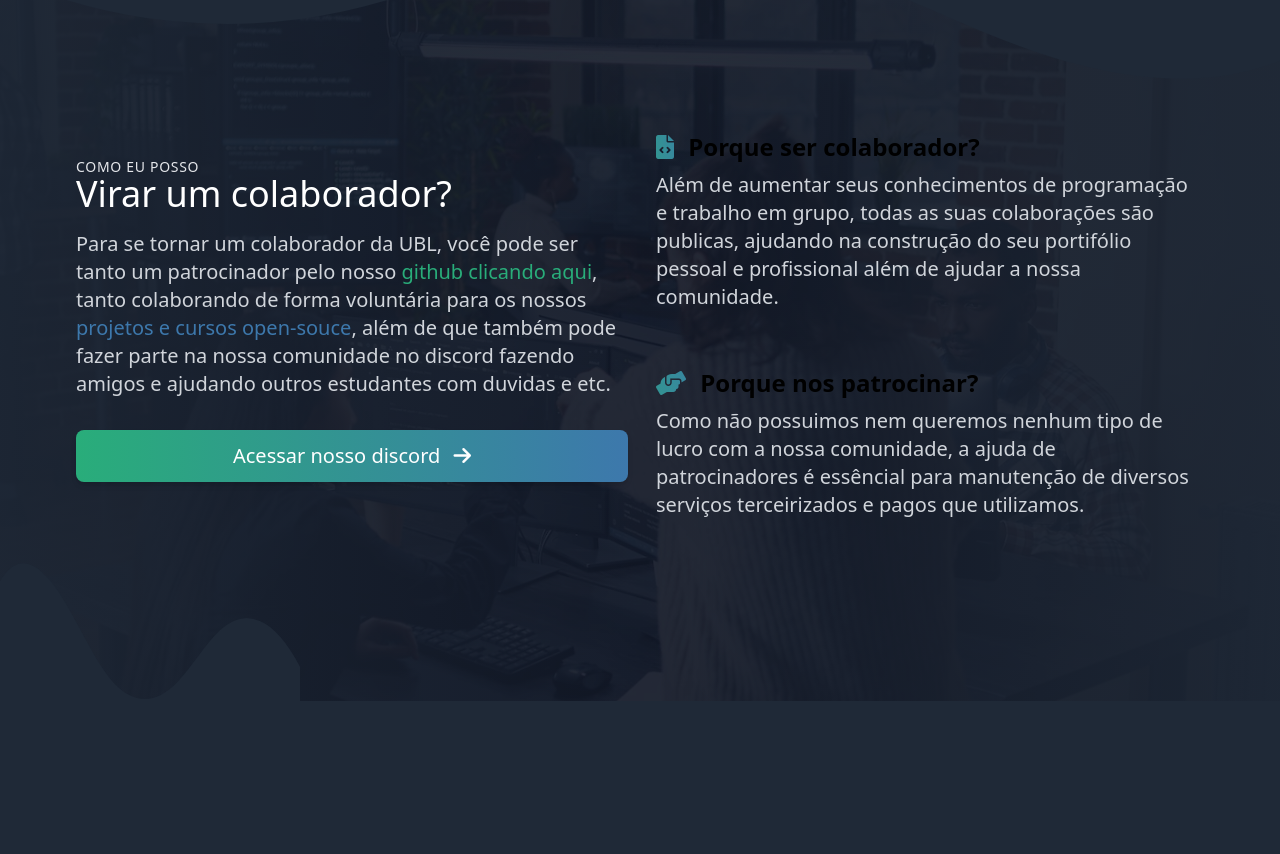
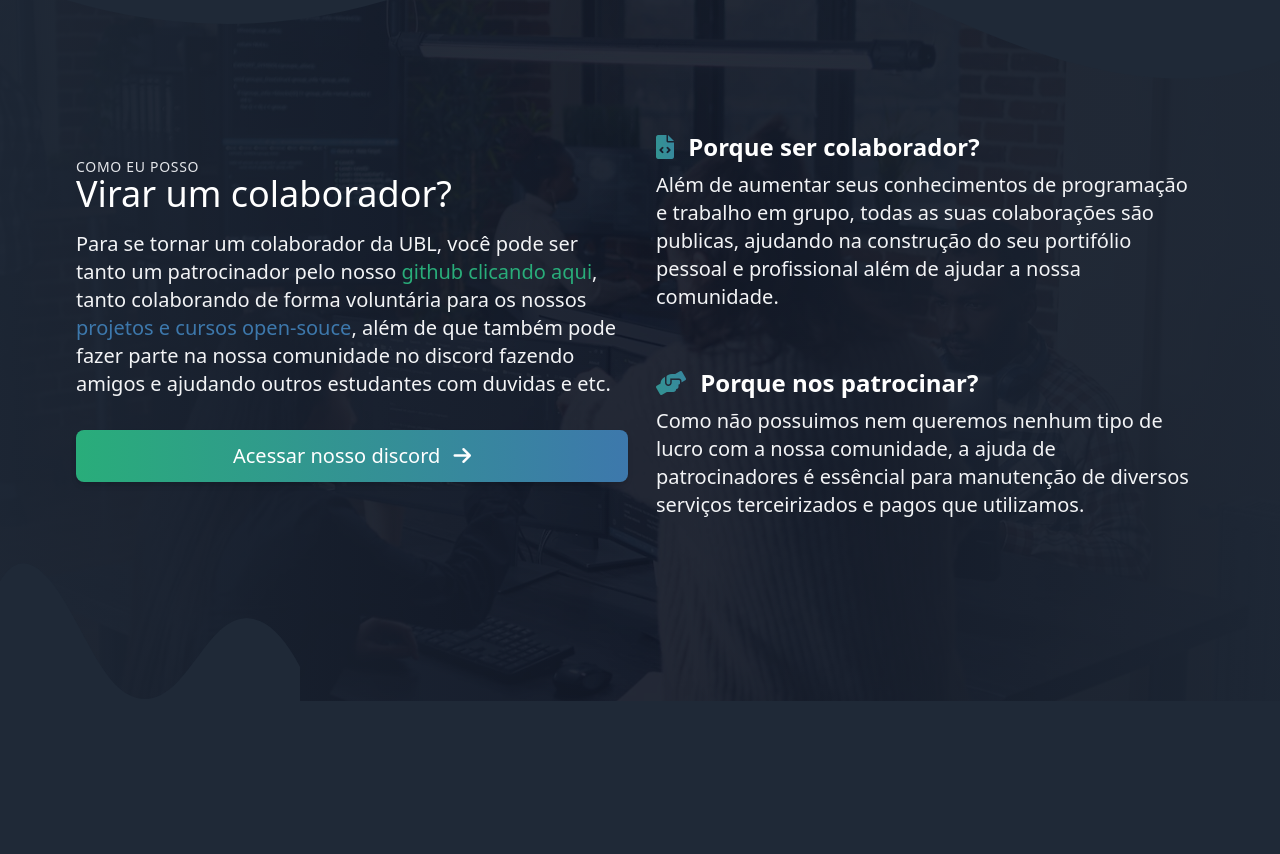
Before and after one commit to Universidade-Livre/universidade-livre.github.io, a website: page docs/index.html in a window 1280 px wide. Shown: the part 1620-2474 px from the top of the page. Drawn offline with Linux system fonts and the light colour scheme.

Commit message:
ajuste no cursor e melhoria na visibility dos textos finais

```diff
--- a/docs/css/custom.css
+++ b/docs/css/custom.css
@@ -54,6 +54,10 @@ html,body{
     background:rgba(61, 120, 172);
 }
 
+.cursor-pointer {
+  cursor: pointer;
+}
+
 .ubl-bg-green {
     background:rgba(41, 173, 122)
 }
--- a/docs/index.html
+++ b/docs/index.html
@@ -129,7 +129,7 @@
                   class=" text-white ubl-bg-green border-0  text-center px-4 sm:px-9 py-2  focus:outline-none font-semibold rounded text-lg"><i
                     class="fa-solid fa-glasses mt-1 mr-2"></i> Sobre nós</a>
                 <a onclick="window.location.href =`https://github.com/Universidade-Livre`"
-                  class="ml-4  text-white ubl-bg-blue px-6 sm:px-9 text-center border-0 py-2 focus:outline-none font-semibold rounded text-lg"><i
+                  class="ml-4  text-white cursor-pointer ubl-bg-blue px-6 sm:px-9 text-center border-0 py-2 focus:outline-none font-semibold rounded text-lg"><i
                     class="fa-brands fa-github mt-1 mr-2"></i> Github</a>
               </div>
             </div>
@@ -272,7 +272,7 @@
 
                       Virar um colaborador?
                     </h2>
-                    <p class="mb-8 font-thin text-xl text-gray-300 ">
+                    <p class="mb-8 font-thin text-xl text-gray-100 ">
                       Para se tornar um colaborador da UBL, você pode ser tanto um patrocinador pelo nosso <a
                         class="ubl-text-green" href="https://github.com/sponsors/Universidade-Livre">github clicando
                         aqui</a>, tanto colaborando de forma voluntária para os nossos <a
@@ -293,10 +293,10 @@
                     <li class="flex -mx-4">
 
                       <div class=" px-8 scale_up">
-                        <h3 class="my-2 text-2xl font-semibold dark:text-white">
+                        <h3 class="my-2 text-2xl font-semibold dark:text-white text-white">
                           <i class="fa-solid fa-file-code mr-2 ubl-text-gradient"></i> Porque ser colaborador?
                         </h3>
-                        <p class="text-gray-300 font-thin text-xl  ">
+                        <p class="text-gray-100 font-thin text-xl  ">
                           Além de aumentar seus conhecimentos de programação e trabalho em grupo, todas as suas
                           colaborações são publicas, ajudando na construção do seu portifólio pessoal e profissional
                           além de ajudar a nossa comunidade. </p>
@@ -305,10 +305,10 @@
                     <li class="flex -mx-4">
 
                       <div class="px-8 scale_up">
-                        <h3 class="my-2 text-2xl font-semibold dark:text-white">
+                        <h3 class="my-2 text-2xl font-semibold dark:text-white text-white">
                           <i class="fa-solid fa-handshake-angle mr-2 ubl-text-gradient"></i> Porque nos patrocinar?
                         </h3>
-                        <p class="text-gray-300  font-thin text-xl ">
+                        <p class="text-gray-100  font-thin text-xl ">
                           Como não possuimos nem queremos nenhum tipo de lucro com a nossa comunidade, a ajuda de
                           patrocinadores é essêncial para manutenção de diversos serviços terceirizados e pagos que
                           utilizamos.
```
